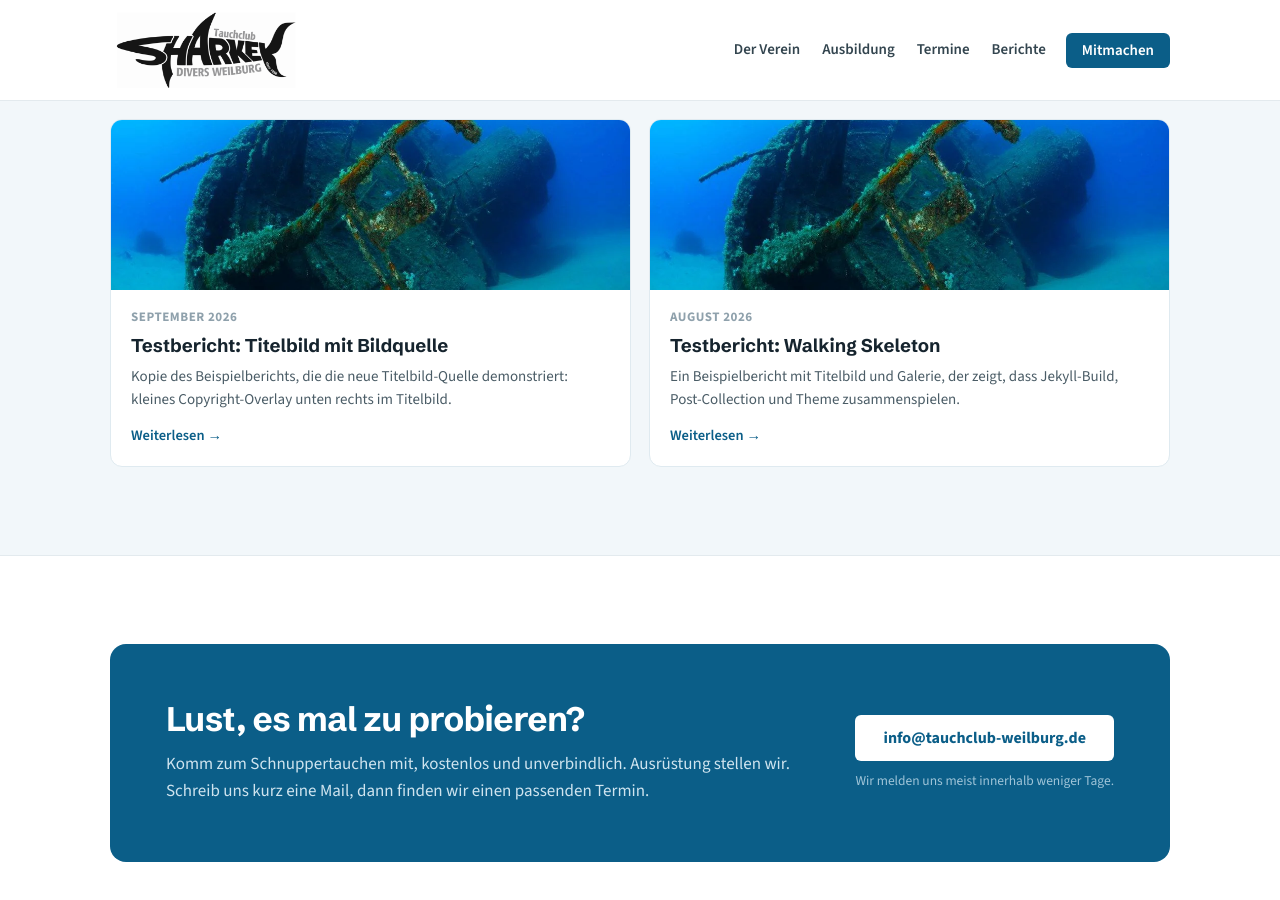
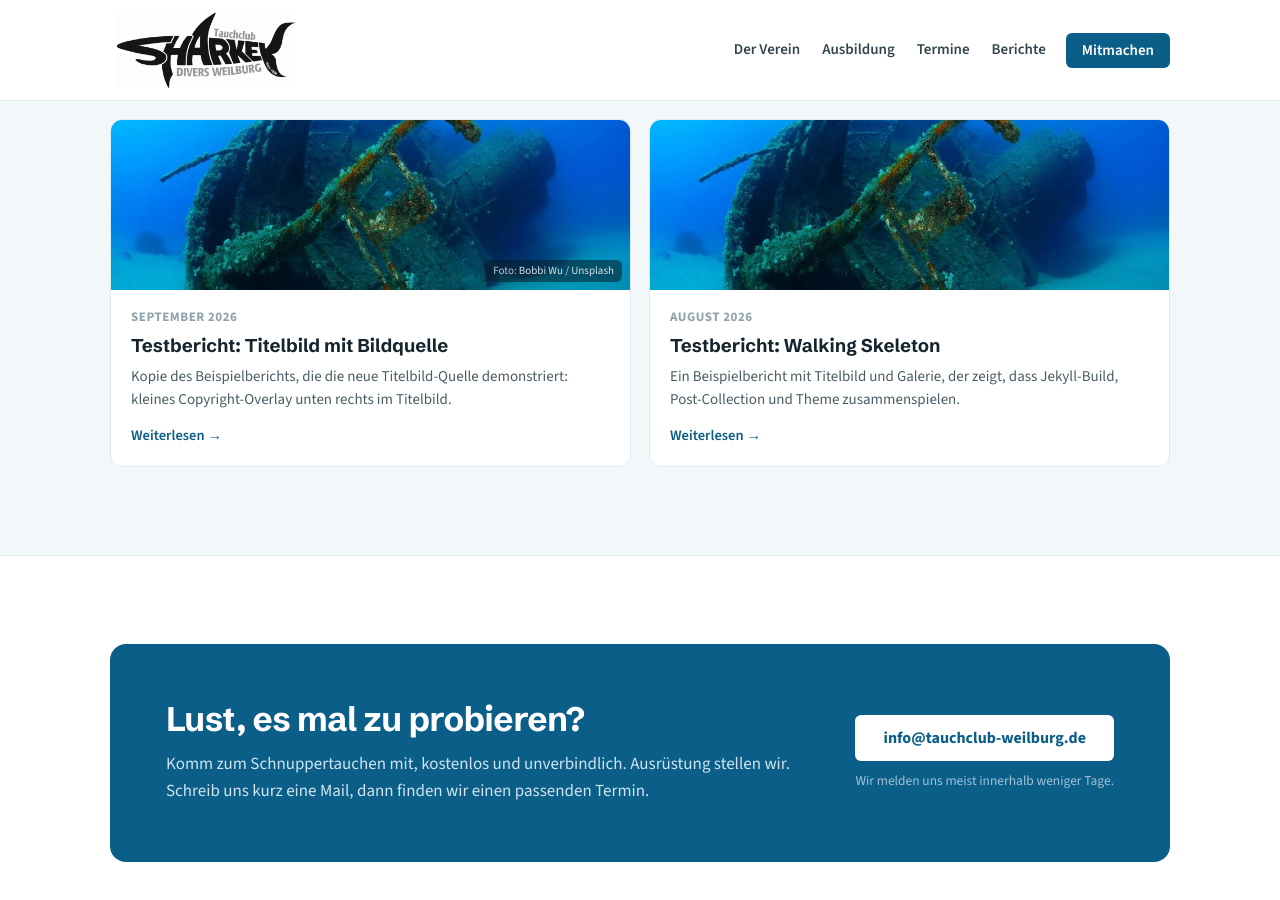
Before and after one commit to hollesse/sharkey-divers.de, a Jekyll site: the page built from index.html, in a window 1280 px wide and 900 px high, scrolled down 2932 px. Built offline with Jekyll 4.4.1, drawn with Linux system fonts in a browser that asks for light colours.

Commit message:
feature(design-system): Bildquelle auch auf Bericht-Karten (Startseite + Uebersicht) — Overlay im Kartenbild via media-wrap [design-system-001]

```diff
--- a/_includes/bericht-card.html
+++ b/_includes/bericht-card.html
@@ -5,7 +5,12 @@
 {% assign hl = include.heading | default: "h3" %}
 <article class="bericht-card">
   {% if include.post.images and include.post.images.size > 0 %}
-  <a href="{{ include.post.url | relative_url }}" class="bericht-card__media"><img src="{{ include.post.images[0] | relative_url }}" alt="" loading="lazy"></a>
+  <div class="bericht-card__media-wrap">
+    <a href="{{ include.post.url | relative_url }}" class="bericht-card__media"><img src="{{ include.post.images[0] | relative_url }}" alt="" loading="lazy"></a>
+    {%- if include.post.bild_fotograf %}
+    {% include bild-credit.html author=include.post.bild_fotograf author_url=include.post.bild_fotograf_url photo_url=include.post.bild_foto_url source=include.post.bild_plattform %}
+    {%- endif %}
+  </div>
   {% endif %}
   <div class="bericht-card__body">
     <span class="bericht-card__date">{% include monat-jahr.html date=include.post.date %}</span>
--- a/_sass/_components.scss
+++ b/_sass/_components.scss
@@ -264,7 +264,12 @@
   flex-direction: column;
 }
 
+.bericht-card__media-wrap {
+  position: relative; // Anker fuer .bild-credit auf dem Kartenbild
+}
+
 .bericht-card__media {
+  display: block;
   height: 170px;
 }
 
```
